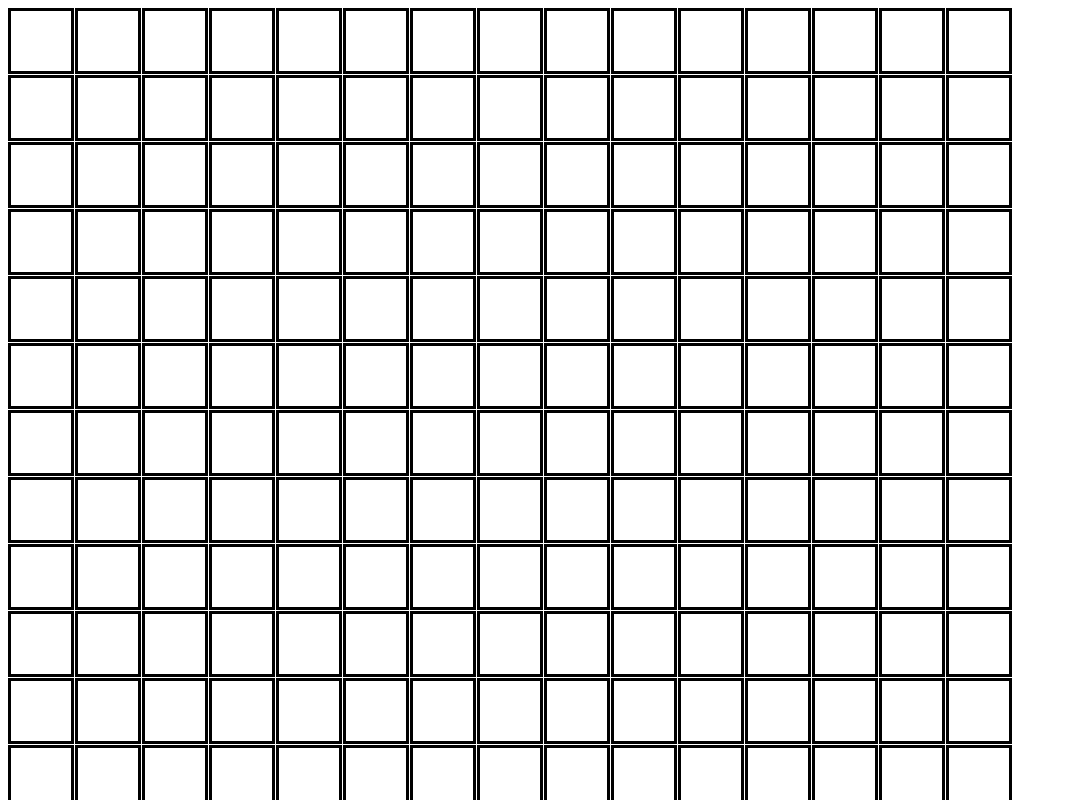
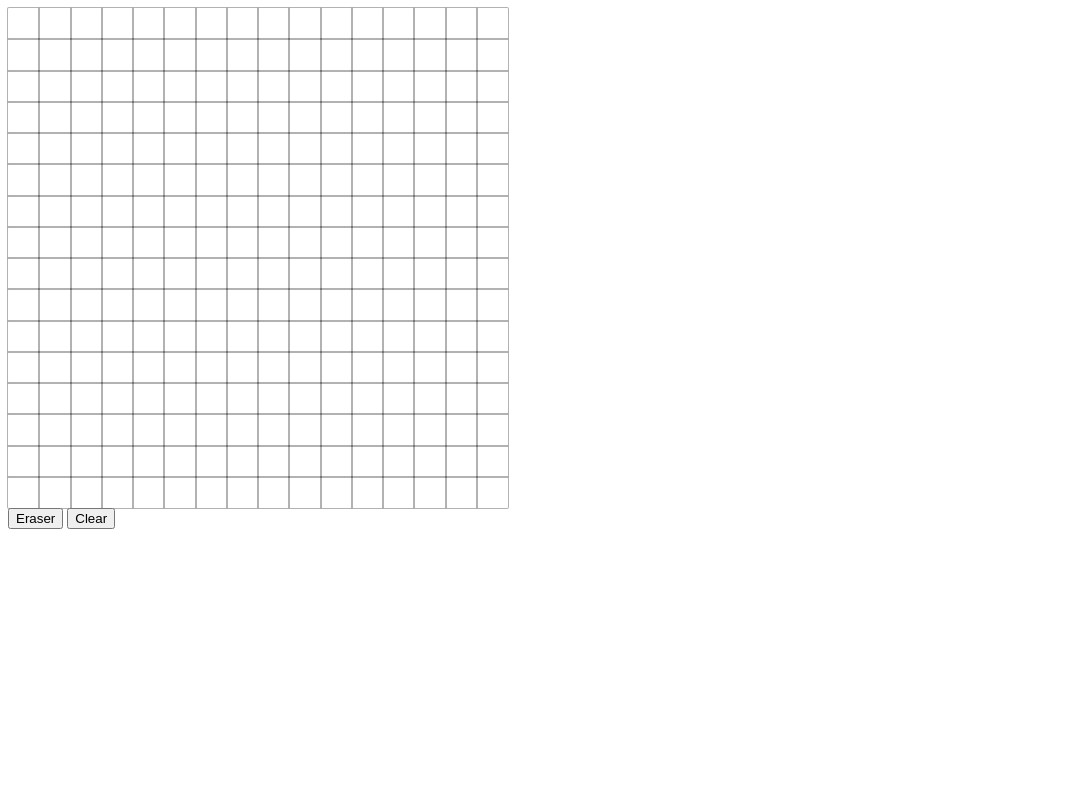
Before and after one commit to THoldon/etch-a-sketch, a plain HTML site: page index.html in a window 1280 px wide. Shown: the top 800 px of the page, without its empty margins (0-1068 px from the left). Drawn offline with Linux system fonts and the light colour scheme.

Commit message:
Added scalable grid, grid lines

```diff
--- a/index.html
+++ b/index.html
@@ -8,8 +8,12 @@
 </html>
 
 <body>
-    <div id = "sixteen">
+    <div id = "grid">
 
+    </div>
+    <div id = "ui">
+        <button id = Eraser>Eraser</button>
+        <button id = Clear>Clear</button>
     </div>
 
     <script src = "script.js"></script>
--- a/script.js
+++ b/script.js
@@ -1,16 +1,23 @@
-const sixteen = document.querySelector('#sixteen');
+const grid = document.querySelector('#grid');
 
 
 function gridSquares(){ //create gridSquares
     let i = 0;
-    for (i=0;i<255;i++) {
-        const grid = document.createElement('div');
-        grid.setAttribute("id","grid");
-        grid.style.borderStyle = "solid";
-        grid.style.borderColor = "black";
-        sixteen.appendChild(grid);
+    for (i=0;i<256;i++) {
+        const gridSquare = document.createElement('div');
+        gridSquare.setAttribute("id","gridSquare");
+        grid.appendChild(gridSquare);
     }
+
+    let dimension = 0;
+    dimension = Math.round((500/Math.sqrt(i))*100) / 100;
+    const gridSquare = document.querySelectorAll('#gridSquare') //set size of each square
+    gridSquare.forEach( gridSquare =>{
+        gridSquare.style.width = dimension + 'px';
+        gridSquare.style.height = dimension + 'px';
+    })
 }
+
 gridSquares();
 
 var mouseDown = false;
@@ -18,9 +25,9 @@ document.body.onmousedown = () => mouseDown = true; //click part of drag and cli
 document.body.onmouseup = () => mouseDown = false;
 
 function gridColor(){
-    const grid = document.querySelectorAll('#grid'); //add eventListener to every grid
+    const gridSquare = document.querySelectorAll('#gridSquare'); //add eventListener to every grid
 
-    grid.forEach(e =>{
+    gridSquare.forEach(e =>{
         e.addEventListener('mouseover', () => { //drag part of drag and click function
             if(mouseDown == true)
                 e.style.backgroundColor = "pink";
--- a/styles.css
+++ b/styles.css
@@ -1,13 +1,15 @@
-#sixteen{
+#grid{
     display: flex;
     flex-wrap: wrap;
-    gap: 1px;
-    width: 1020px;
-    height: 1020px;
+    width: 500px;
+    height: 500px;
 }
 
-#grid{
+#gridSquare{
     display: flex;
-    width: 60px;
-    height: 60px;
+    width: 31.25px;
+    height: 31.25px;
+    user-select: none; /*prevent dragging*/
+    border-radius: 1px;
+    box-shadow: 0px 0px 0px 1px rgba(0,0,0,0.3);  /*grid lines*/
 }
```
